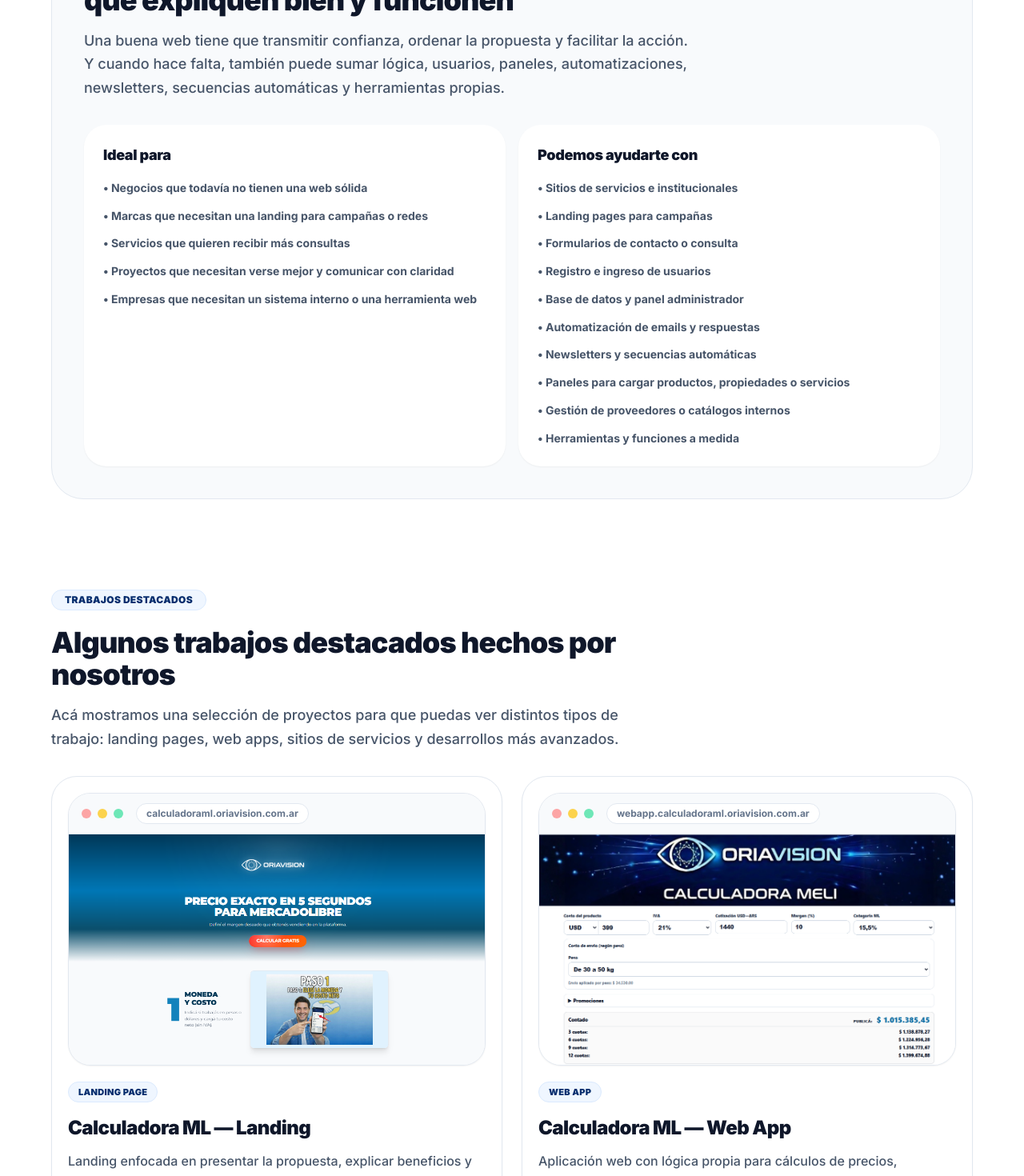
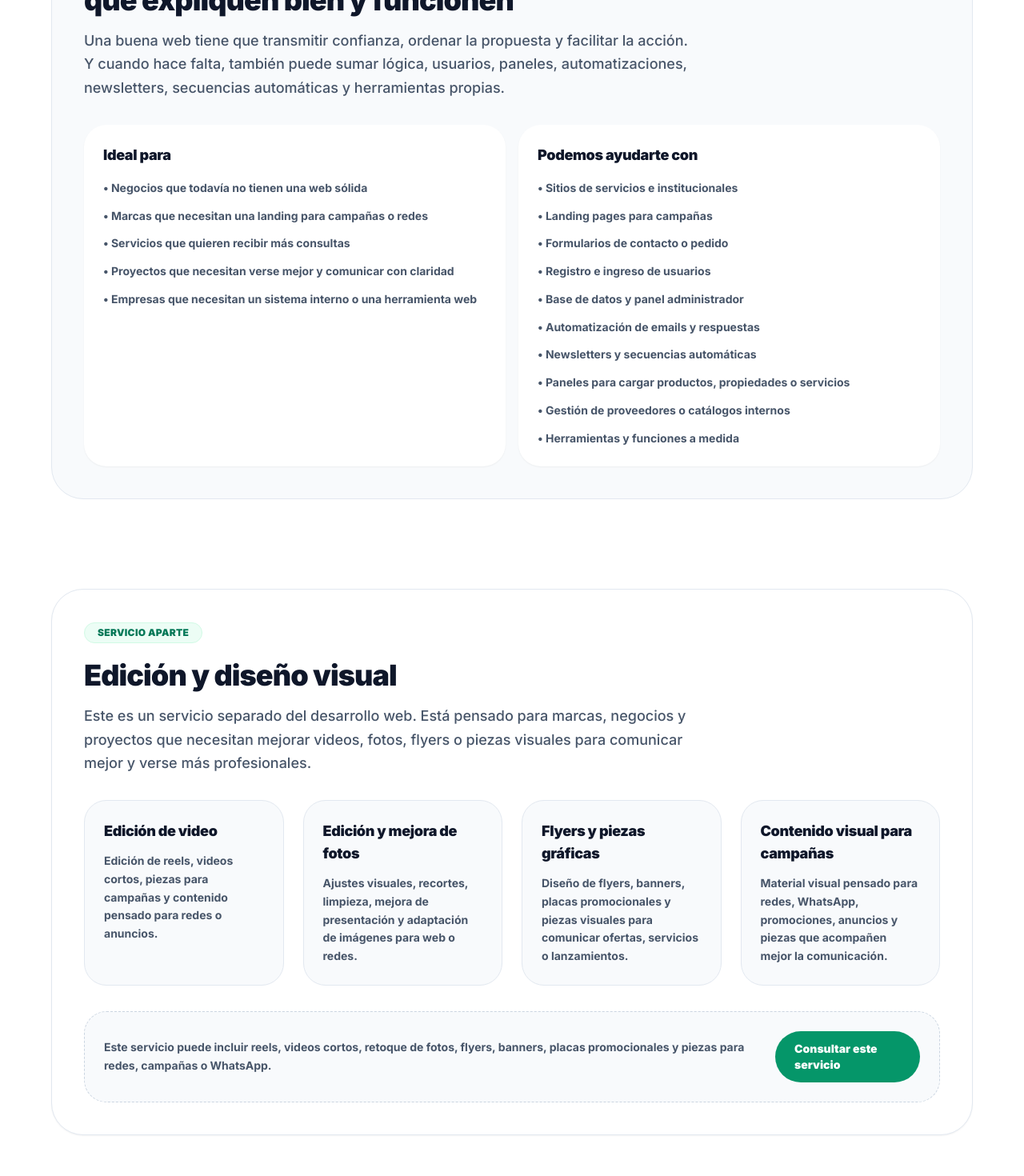
Before and after one commit to BengoDamian/oriavision-hub, a Next.js app: page /web in a window 1280 px wide. Shown: the part 1330-2800 px from the top of the page at 80% size. Built offline with nearby package versions, Linux system fonts and the light colour scheme; no server answers.

Commit message:
Update page.tsx

```diff
--- a/src/app/web/page.tsx
+++ b/src/app/web/page.tsx
@@ -95,6 +95,25 @@ const services = [
   },
 ];
 
+const visualServices = [
+  {
+    title: "Edición de video",
+    text: "Edición de reels, videos cortos, piezas para campañas y contenido pensado para redes o anuncios.",
+  },
+  {
+    title: "Edición y mejora de fotos",
+    text: "Ajustes visuales, recortes, limpieza, mejora de presentación y adaptación de imágenes para web o redes.",
+  },
+  {
+    title: "Flyers y piezas gráficas",
+    text: "Diseño de flyers, banners, placas promocionales y piezas visuales para comunicar ofertas, servicios o lanzamientos.",
+  },
+  {
+    title: "Contenido visual para campañas",
+    text: "Material visual pensado para redes, WhatsApp, promociones, anuncios y piezas que acompañen mejor la comunicación.",
+  },
+];
+
 const process = [
   {
     step: "01",
@@ -140,7 +159,7 @@ const projects: Project[] = [
     image: "/portfolio/calculadora-webapp.png",
   },
   {
-    title: "dbengotech",
+    title: "DBengoTech",
     kind: "Web de servicios",
     href: "https://dbengotech.com.ar/",
     domain: "dbengotech.com.ar",
@@ -178,6 +197,9 @@ function ProjectPreview({ project }: { project: Project }) {
             </div>
             <div className="mt-4 text-2xl font-black leading-tight tracking-tight text-white">
               {project.title}
+            </div>
+            <div className="mt-2 text-sm font-semibold text-white/80">
+              Vista previa preparada para mostrar capturas reales del proyecto.
             </div>
           </div>
         </div>
@@ -236,7 +258,7 @@ function ProjectCard({ project }: { project: Project }) {
           </a>
 
           <a
-            href="#formulario"
+            href="#pedido-web"
             className="inline-flex items-center justify-center rounded-full border-2 border-slate-200 bg-white px-5 py-3 text-sm font-extrabold text-slate-800 transition hover:border-brand-200 hover:text-brand-700"
           >
             Quiero algo así
@@ -286,10 +308,10 @@ export default function WebPage() {
                 </a>
 
                 <a
-                  href="#formulario"
+                  href="#pedido-web"
                   className="inline-flex items-center justify-center rounded-full border-2 border-slate-200 bg-white px-8 py-4 text-base font-extrabold text-slate-800 transition hover:border-brand-200 hover:text-brand-700"
                 >
-                  Enviar info
+                  Pedir mi página web
                 </a>
               </div>
 
@@ -380,7 +402,7 @@ export default function WebPage() {
                   <ul className="mt-4 space-y-3 text-sm font-semibold leading-relaxed text-slate-600">
                     <li>• Sitios de servicios e institucionales</li>
                     <li>• Landing pages para campañas</li>
-                    <li>• Formularios de contacto o consulta</li>
+                    <li>• Formularios de contacto o pedido</li>
                     <li>• Registro e ingreso de usuarios</li>
                     <li>• Base de datos y panel administrador</li>
                     <li>• Automatización de emails y respuestas</li>
@@ -390,6 +412,58 @@ export default function WebPage() {
                     <li>• Herramientas y funciones a medida</li>
                   </ul>
                 </div>
+              </div>
+            </div>
+          </Reveal>
+        </div>
+      </section>
+
+      <section className="px-4 py-10 md:py-14">
+        <div className="mx-auto max-w-6xl">
+          <Reveal>
+            <div className="rounded-[2.5rem] border border-slate-200 bg-white p-8 shadow-sm md:p-10">
+              <div className="max-w-3xl">
+                <div className="inline-flex items-center rounded-full border border-emerald-100 bg-emerald-50 px-4 py-1 text-xs font-black uppercase tracking-wide text-emerald-700">
+                  Servicio aparte
+                </div>
+
+                <h2 className="mt-5 text-3xl font-black tracking-tight text-slate-900 md:text-4xl">
+                  Edición y diseño visual
+                </h2>
+
+                <p className="mt-4 text-lg font-medium leading-relaxed text-slate-600">
+                  Este es un servicio separado del desarrollo web. Está pensado para marcas,
+                  negocios y proyectos que necesitan mejorar videos, fotos, flyers o piezas
+                  visuales para comunicar mejor y verse más profesionales.
+                </p>
+              </div>
+
+              <div className="mt-8 grid gap-6 md:grid-cols-2 xl:grid-cols-4">
+                {visualServices.map((item) => (
+                  <div
+                    key={item.title}
+                    className="rounded-[1.75rem] border border-slate-200 bg-slate-50 p-6"
+                  >
+                    <h3 className="text-lg font-black text-slate-900">{item.title}</h3>
+                    <p className="mt-3 text-sm font-semibold leading-relaxed text-slate-600">
+                      {item.text}
+                    </p>
+                  </div>
+                ))}
+              </div>
+
+              <div className="mt-8 flex flex-col gap-4 rounded-[1.75rem] border border-dashed border-slate-300 bg-slate-50 p-6 md:flex-row md:items-center md:justify-between">
+                <p className="text-sm font-semibold leading-relaxed text-slate-600">
+                  Este servicio puede incluir reels, videos cortos, retoque de fotos, flyers,
+                  banners, placas promocionales y piezas para redes, campañas o WhatsApp.
+                </p>
+
+                <a
+                  href="mailto:soporte@oriavision.com.ar?subject=Consulta%20por%20edici%C3%B3n%20y%20dise%C3%B1o%20visual"
+                  className="inline-flex items-center justify-center rounded-full bg-emerald-600 px-6 py-3 text-sm font-extrabold text-white transition hover:bg-emerald-700"
+                >
+                  Consultar este servicio
+                </a>
               </div>
             </div>
           </Reveal>
@@ -410,7 +484,7 @@ export default function WebPage() {
 
               <p className="mt-4 text-lg font-medium leading-relaxed text-slate-600">
                 Acá mostramos una selección de proyectos para que puedas ver distintos tipos de trabajo:
-                landing pages, web apps, sitios de servicios y desarrollos más avanzados.
+                landing pages, web apps y sitios de servicios.
               </p>
             </div>
 
@@ -456,7 +530,7 @@ export default function WebPage() {
         </div>
       </section>
 
-      <section id="formulario" className="px-4 pb-20 pt-10 md:pb-24 md:pt-14">
+      <section id="pedido-web" className="px-4 pb-20 pt-10 md:pb-24 md:pt-14">
         <div className="mx-auto max-w-6xl">
           <Reveal>
             <WebRequestForm />
```
